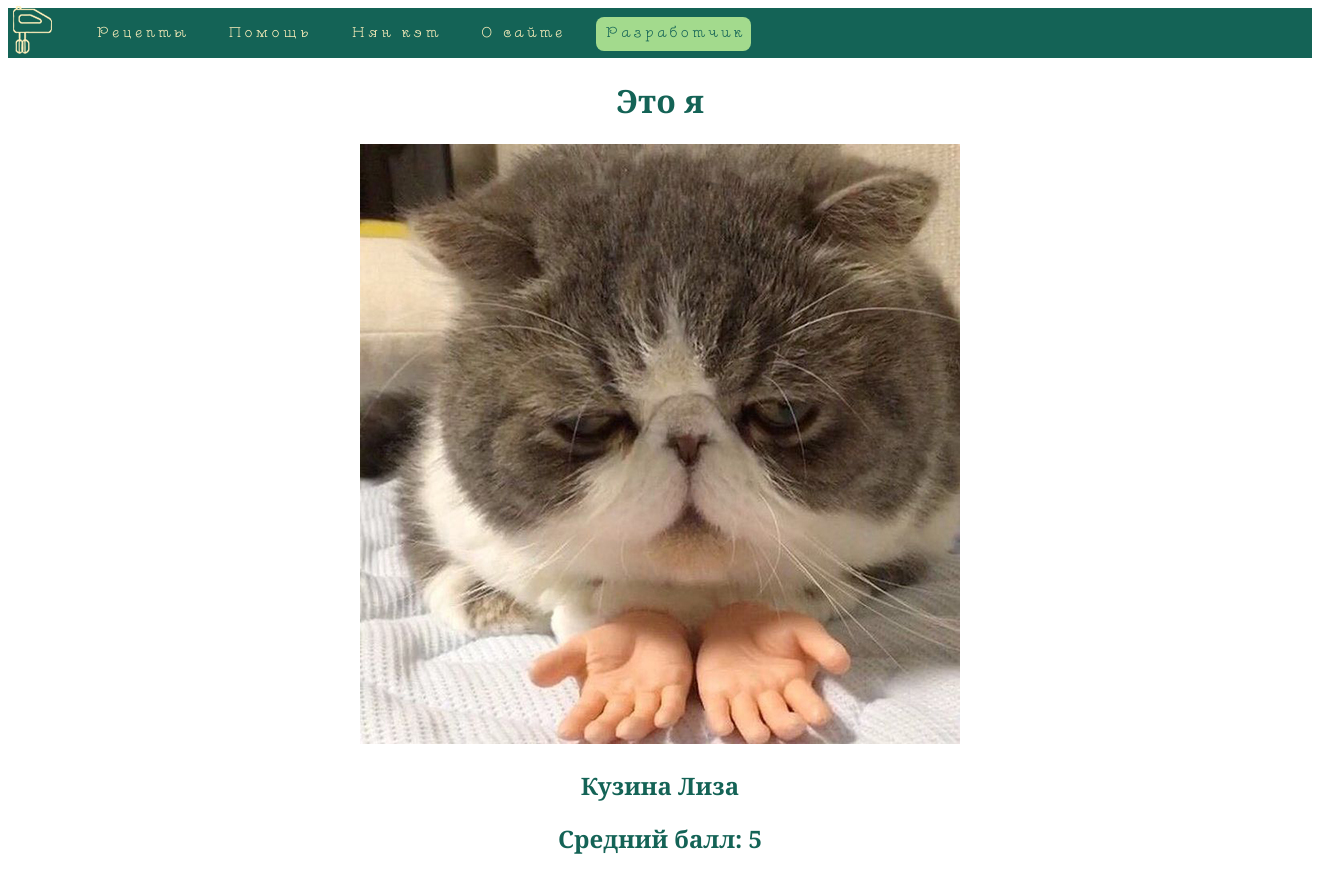
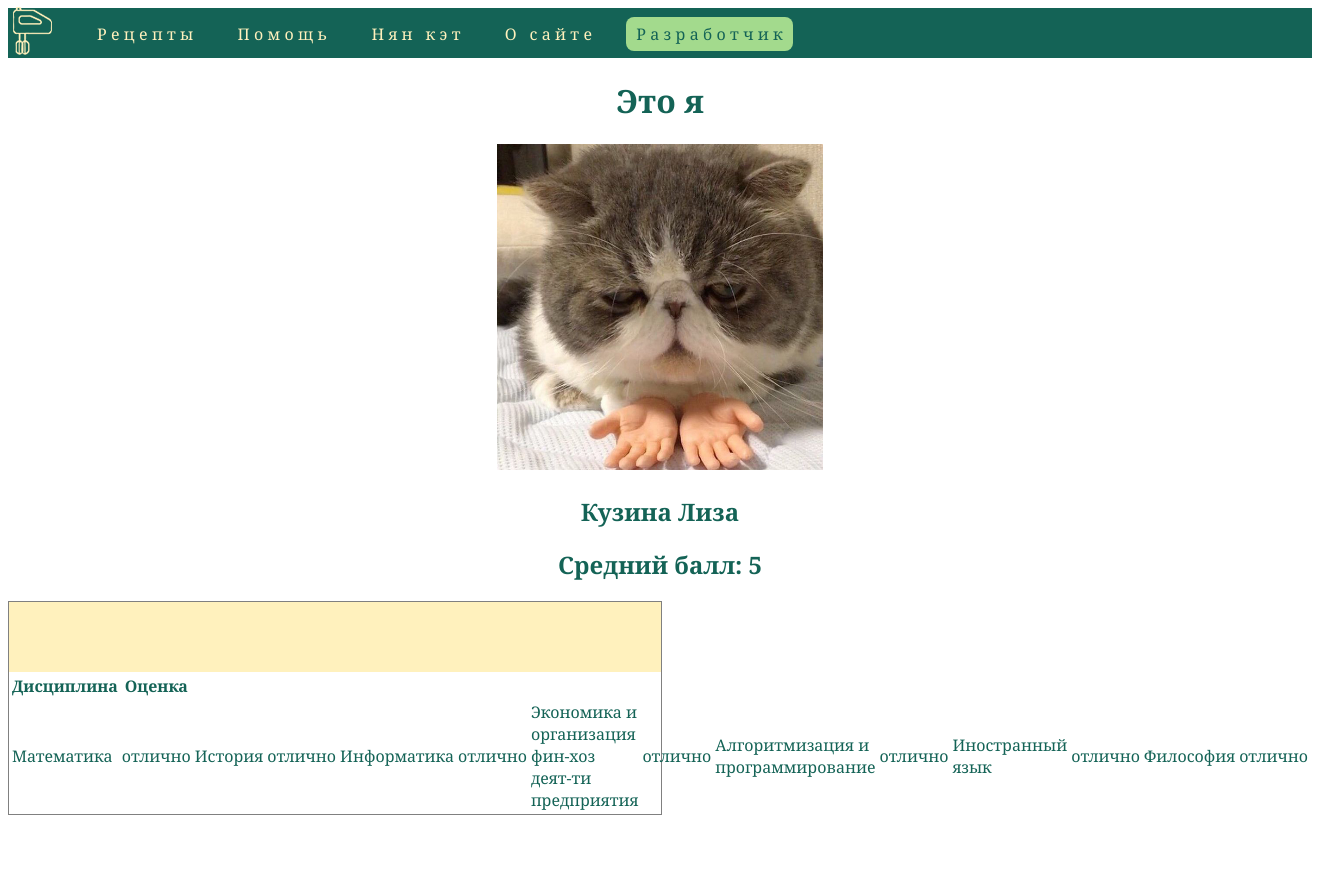
Before and after one commit to koro4ekoroleva/my_site, a Flask app: page /me/ in a window 1320 px wide. After the commit the page ends 815 px from the top, so only its background shows below. Run offline with Flask 2, Linux system fonts and the light colour scheme.

Commit message:
попытка сделать таблицу

```diff
--- a/static/css/styles.css
+++ b/static/css/styles.css
@@ -3,9 +3,9 @@
         font-style: normal;
         font-weight: 400;
         font-display: swap;
-        src: url(./flask_BGITU/fonts/leokadia.woff) format("woff"),
-            url(./flask_BGITU/fonts/leokadia.ttf) format("ttf"),
-            url(./flask_BGITU/fonts/leokadia.eot) format("eot");
+        src: {url_for('static', filename='fonts/leokadia.woff')} format("woff"),
+            {url_for('static', filename='fonts/leokadia.ttf')} format("ttf"),
+            {url_for('static', filename='fonts/leokadia.eot')} format("eot"),
     }
     body{
         font-family: Georgia;
@@ -62,6 +62,7 @@
       background-color: #A3DA8D;
       border-radius: 8px;
     }
+
     .recipe {
         flex-grow: 1;
         padding-right: calc(10px - 0.27em);
@@ -73,3 +74,19 @@
         display: flex;
         text-decoration: none;
     }
+
+    .table {
+    border-collapse: collapse;
+   /*убираем пустые промежутки между ячейками*/
+    border: 1px solid grey;
+   /*устанавливаем для таблицы внешнюю границу серого цвета толщиной 1px*/
+    width :  50% ;
+    }
+    .th  {
+    height :  70px ;
+    background-color : #FFF1BD
+    }
+    .td  {
+    text-align :  left ;
+    vertical-align : middle
+    }
--- a/templates/me.html
+++ b/templates/me.html
@@ -15,7 +15,47 @@
     </nav>
 </header>
 <center><h1>Это я</h1>
-<img src="{{url_for('static', filename='img/me.jpg')}}" />
+<img src="{{url_for('static', filename='img/me.jpg')}}" width="25%" />
 <h2>Кузина Лиза</h2>
 <h2>Средний балл: 5</h2></center>
+<div class="table">
+    <table>
+        <tr>
+            <div class="th">
+                <th>Дисциплина</th>
+                <th>Оценка</th>
+            </div>
+        </tr>
+        <tr>
+            <div class="td">
+                <td>Математика</td>
+                <td>отлично</td>
+            </div>
+            <div class="td">
+                <td>История</td>
+                <td>отлично</td>
+            </div>
+            <div class="td">
+                <td>Информатика</td>
+                <td>отлично</td>
+            </div>
+            <div class="td">
+                <td>Экономика и организация фин-хоз деят-ти предприятия</td>
+                <td>отлично</td>
+            </div>
+            <div class="td">
+                <td>Алгоритмизация и программирование</td>
+                <td>отлично</td>
+            </div>
+            <div class="td">
+                <td>Иностранный язык</td>
+                <td>отлично</td>
+            </div>
+            <div class="td">
+                <td>Философия</td>
+                <td>отлично</td>
+            </div>
+        </tr>
+    </table>
+</div>
 {% endblock %}
```
Also changed, not shown: static/fonts/leokadia.ttf (renamed from fonts/leokadia.ttf), static/fonts/leokadia.woff (renamed from fonts/leokadia.woff), 2 other files.
